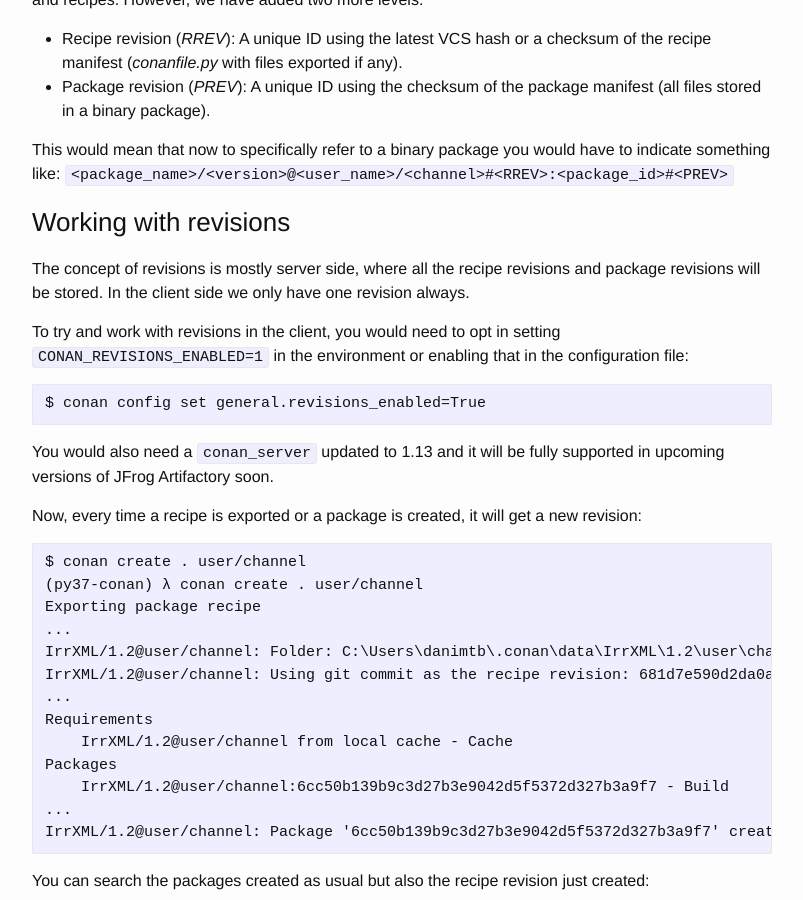
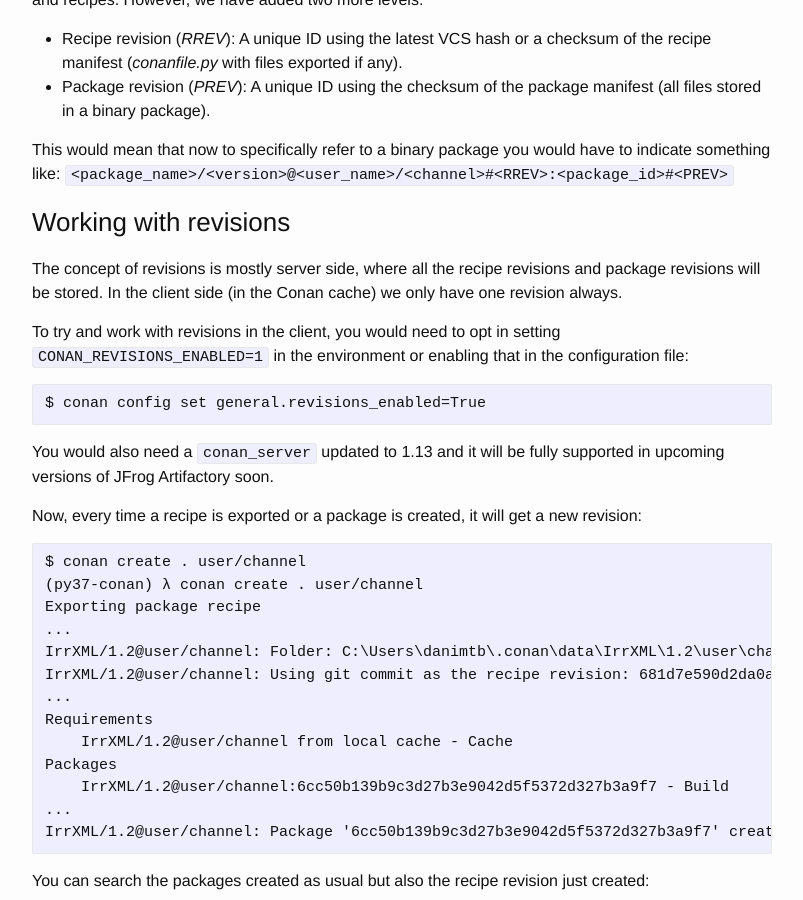
Before and after one commit to conan-io/conan-io.github.io, a Jekyll site: the page built from _posts/2019-03-11-New-conan-release-1-13.markdown, in a window 1280 px wide and 900 px high, scrolled down 1171 px. Shown: the whole window, without its empty margins (238-1041 px from the left). Built offline with Jekyll 4.4.1, drawn with Linux system fonts in a browser that asks for light colours; comment, search, counter and statistics services are not loaded.

Commit message:
clarification
Co-Authored-By: danimtb <danimanzaneque@gmail.com>

```diff
--- a/_posts/2019-03-11-New-conan-release-1-13.markdown
+++ b/_posts/2019-03-11-New-conan-release-1-13.markdown
@@ -45,7 +45,7 @@ This would mean that now to specifically refer to a binary package you would hav
 
 ### Working with revisions
 
-The concept of revisions is mostly server side, where all the recipe revisions and package revisions will be stored. In the client side we
+The concept of revisions is mostly server side, where all the recipe revisions and package revisions will be stored. In the client side (in the Conan cache) we
 only have one revision always.
 
 To try and work with revisions in the client, you would need to opt in setting ``CONAN_REVISIONS_ENABLED=1`` in the environment or enabling
```
